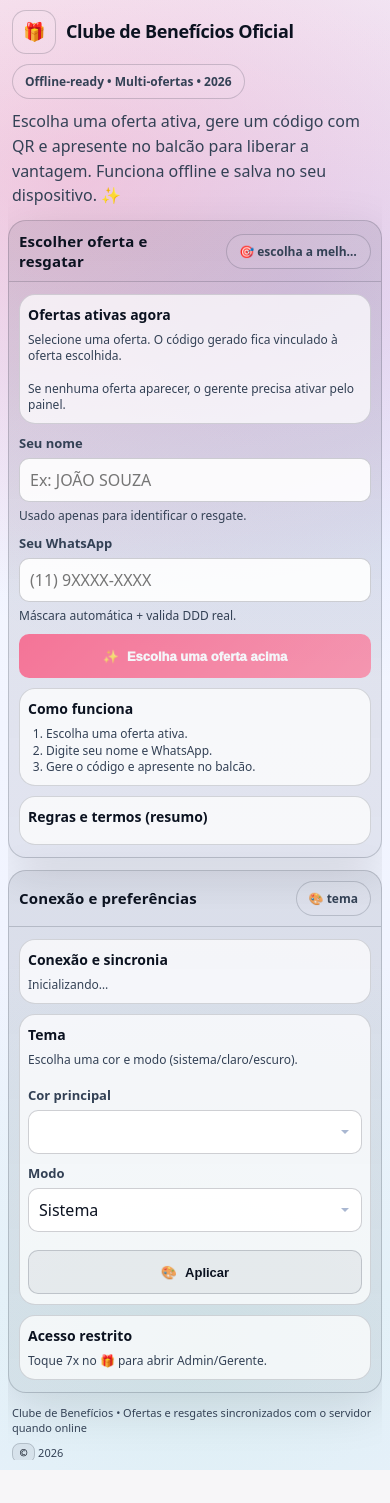
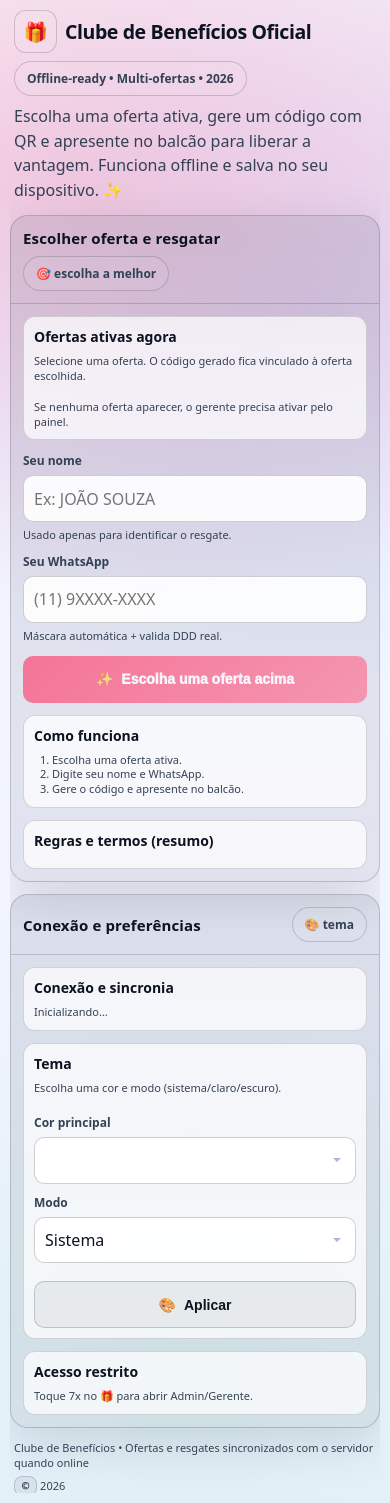
Before and after one commit to Augustuuuuu/clube-beneficios, a Django app: page / in a window 390 px wide. Before the commit the page ends 1470 px from the top, so only its background shows below. Run offline with Django 5.2, Linux system fonts and the light colour scheme; lists and menus that the app fills with data are empty; some libraries are stand-ins or nearby versions.

Commit message:
Update index.html

```diff
--- a/templates/index.html
+++ b/templates/index.html
@@ -64,6 +64,7 @@
     min-height: 100%;
     width: 100%;
   }
+  /* Mobile-first: base = celular (320px–430px). Desktop via min-width mais abaixo. */
   body{
     margin:0;
     min-height: 100%;
@@ -79,22 +80,26 @@
     display:flex;
     flex-direction:column;
     align-items:center;
-    padding: 20px 14px;
+    padding: clamp(10px, 2.5vw, 14px);
+    padding-left: max(clamp(10px, 2.5vw, 14px), env(safe-area-inset-left));
+    padding-right: max(clamp(10px, 2.5vw, 14px), env(safe-area-inset-right));
+    padding-bottom: max(clamp(10px, 2.5vw, 14px), env(safe-area-inset-bottom));
     overflow-x: hidden !important;
     overflow-y: visible !important;
     box-sizing:border-box;
   }
 
-  .wrap{ width:100%; max-width:min(1120px, 100vw); display:grid; gap:18px; box-sizing:border-box; min-width:0; padding:0 2px; overflow: visible; }
-  header{ display:flex; align-items:flex-start; justify-content:space-between; gap:14px; padding:0 6px; min-width:0; flex-wrap:wrap; }
-  .brand{ display:flex; flex-direction:column; gap:10px; min-width:0; flex:1; }
-  .titleRow{ display:flex; align-items:center; gap:10px; flex-wrap:wrap; min-width:0; }
-  h1{ margin:0; font-size: 22px; letter-spacing:-0.02em; line-height:1.2; display:flex; align-items:center; gap:10px; flex-wrap:wrap; min-width:0; word-break:break-word; }
+  .wrap{ width:100%; max-width:100%; display:grid; gap:clamp(12px, 2.5vw, 18px); box-sizing:border-box; min-width:0; padding:0; overflow-x:hidden; }
+  header{ display:flex; align-items:flex-start; justify-content:space-between; gap:clamp(8px, 2vw, 14px); padding:0 clamp(4px, 1vw, 8px); min-width:0; flex-wrap:wrap; }
+  .brand{ display:flex; flex-direction:column; gap:clamp(8px, 1.5vw, 10px); min-width:0; flex:1; }
+  .titleRow{ display:flex; align-items:center; gap:clamp(8px, 1.5vw, 10px); flex-wrap:wrap; min-width:0; }
+  h1{ margin:0; font-size:clamp(18px, 5vw, 24px); letter-spacing:-0.02em; line-height:1.2; display:flex; align-items:center; gap:clamp(8px, 1.5vw, 10px); flex-wrap:wrap; min-width:0; word-break:break-word; }
 
   #secretEmoji{
     display:inline-grid; place-items:center;
-    width: 44px; height: 44px;
-    border-radius: 14px;
+    width: clamp(40px, 11vw, 44px);
+    height: clamp(40px, 11vw, 44px);
+    border-radius: clamp(12px, 3vw, 14px);
     border:1px solid var(--line);
     background:rgba(255,255,255,.06);
     cursor:pointer; user-select:none; touch-action:manipulation;
@@ -105,7 +110,7 @@
   #secretEmoji:active{ transform: translateY(1px) scale(.98); }
   #secretEmoji:focus-visible{ outline:none; box-shadow:var(--focus); }
 
-  .brand p{ margin:0; color:var(--muted); line-height:1.55; max-width:78ch; }
+  .brand p{ margin:0; color:var(--muted); line-height:1.55; max-width:min(78ch, 100%); overflow-wrap:break-word; word-break:break-word; }
 
   .pill{
     border:1px solid var(--line);
@@ -117,24 +122,26 @@
     color:var(--muted);
     user-select:none;
     white-space:nowrap;
+    max-width:100%;
+    min-width:0;
   }
 
   .banner{
     display:none;
-    padding: 10px 12px;
-    border-radius: 12px;
+    padding: clamp(8px, 2vw, 10px) clamp(10px, 2vw, 12px);
+    border-radius: clamp(10px, 2vw, 12px);
     border:1px solid rgba(255,209,102,.35);
     background:rgba(255,209,102,.12);
     color:var(--text);
-    font-size: 13px;
+    font-size: clamp(12px, 2.5vw, 13px);
     box-shadow:var(--shadow);
-    margin:0 6px;
+    margin:0 clamp(4px, 1vw, 6px);
     min-width:0;
+    max-width:100%;
   }
   .banner.show{ display:block; }
 
-  .grid{ display:grid; grid-template-columns: 1.05fr .95fr; gap: 16px; min-width:0; width:100%; overflow:visible; }
-  @media (max-width: 920px){ .grid{ grid-template-columns: 1fr; } }
+  .grid{ display:grid; grid-template-columns: 1fr; gap: clamp(12px, 2.5vw, 16px); min-width:0; width:100%; overflow:visible; }
 
   .card{
     background: linear-gradient(180deg, var(--card2), var(--card));
@@ -147,27 +154,28 @@
     max-width:100%;
   }
   .head{
-    padding: 18px 18px 14px;
+    padding: clamp(12px, 2.5vw, 18px);
     border-bottom:1px solid var(--line);
-    display:flex; align-items:center; justify-content:space-between; gap: 12px;
+    display:flex; align-items:center; justify-content:space-between; gap: clamp(8px, 1.5vw, 12px);
     min-width:0;
-  }
-  .head h2{ margin:0; font-size: 16px; letter-spacing:.01em; min-width:0; }
-
-  .content{ padding: 18px; display:flex; flex-direction:column; gap: 14px; box-sizing:border-box; min-width:0; overflow: visible; }
-
-  .row{ display:grid; grid-template-columns: 1fr 1fr; gap: 12px; min-width:0; }
-  .row > *{ min-width:0; }
-
-  label{ display:block; color:var(--muted); font-size: 13px; margin:0 0 6px; font-weight:900; }
+    flex-wrap:wrap;
+  }
+  .head h2{ margin:0; font-size: clamp(15px, 3.5vw, 17px); letter-spacing:.01em; min-width:0; flex:1 1 auto; }
+
+  .content{ padding: clamp(12px, 2.5vw, 18px); display:flex; flex-direction:column; gap: clamp(12px, 2vw, 14px); box-sizing:border-box; min-width:0; overflow: visible; }
+
+  .row{ display:grid; grid-template-columns: 1fr; gap: clamp(10px, 2vw, 12px); min-width:0; }
+  .row > *{ min-width:0; width:100%; }
+
+  label{ display:block; color:var(--muted); font-size: clamp(12px, 2.5vw, 13px); margin:0 0 6px; font-weight:900; }
 
   input,select,textarea{
     width:100%;
     min-width:0;
     max-width:100%;
-    min-height: 48px;
-    padding: 12px 12px;
-    border-radius: 12px;
+    min-height: clamp(44px, 12vw, 48px);
+    padding: clamp(10px, 2.5vw, 12px);
+    border-radius: clamp(10px, 2vw, 12px);
     border:1px solid rgba(255,255,255,.18);
     background:rgba(0,0,0,.22);
     color:var(--text);
@@ -200,22 +208,22 @@
     padding-right: 36px;
   }
 
-  textarea{ min-height: 96px; resize: vertical; }
-
-  .hint{ color:var(--muted); font-size: 12px; line-height:1.35; margin-top:6px; }
+  textarea{ min-height: clamp(80px, 22vw, 96px); resize: vertical; }
+
+  .hint{ color:var(--muted); font-size: clamp(11px, 2.2vw, 12px); line-height:1.35; margin-top:6px; }
 
   button{
     width:100%;
-    min-height: 48px;
-    padding: 12px 14px;
-    border-radius: 12px;
+    min-height: clamp(44px, 12vw, 48px);
+    padding: clamp(10px, 2.5vw, 12px) clamp(12px, 2.5vw, 14px);
+    border-radius: clamp(10px, 2vw, 12px);
     border:0;
     background: linear-gradient(135deg, var(--accent), var(--accent2));
     color:white;
     font-weight:950;
-    font-size: 15px;
+    font-size: clamp(14px, 3.5vw, 15px);
     cursor:pointer;
-    display:flex; align-items:center; justify-content:center; gap: 10px;
+    display:flex; align-items:center; justify-content:center; gap: clamp(8px, 2vw, 10px);
     transition: transform .08s ease, filter .2s ease, opacity .2s ease;
     touch-action: manipulation;
     box-sizing:border-box;
@@ -223,7 +231,7 @@
   }
   button[style*="width:auto"],
   button[style*="width: auto"]{
-    width: auto;
+    width: 100%;
     max-width: 100%;
   }
   button:hover:not(:disabled){ filter:brightness(1.06); }
@@ -259,12 +267,12 @@
     width:100%;
     max-width:100%;
     min-width:0;
-    min-height: 44px;
-    margin-top: 8px;
+    min-height: clamp(44px, 12vw, 48px);
+    margin-top: clamp(6px, 1.5vw, 8px);
     display:inline-flex;
     align-items:center;
     justify-content:center;
-    gap: 8px;
+    gap: clamp(6px, 1.5vw, 8px);
     box-sizing:border-box;
   }
 
@@ -285,11 +293,11 @@
 
   .codeCard{
     border:1px solid rgba(255,255,255,.18);
-    border-radius: 16px;
+    border-radius: clamp(12px, 2.5vw, 16px);
     background: rgba(0,0,0,.14);
-    padding: 14px;
+    padding: clamp(10px, 2vw, 14px);
     display:grid;
-    gap: 10px;
+    gap: clamp(8px, 1.5vw, 10px);
   }
   @media (prefers-color-scheme: light){
     .codeCard{ background: rgba(255,255,255,.72); border-color: rgba(15,23,42,.16); }
@@ -298,34 +306,36 @@
   .offerList{ display:grid; gap:10px; }
   .offerItem{
     border:1px solid var(--line);
-    border-radius: 14px;
-    padding: 12px;
+    border-radius: clamp(12px, 2vw, 14px);
+    padding: clamp(10px, 2vw, 12px);
     background: rgba(0,0,0,.10);
     display:grid;
-    gap: 6px;
+    gap: clamp(6px, 1vw, 8px);
   }
   @media (prefers-color-scheme: light){
     .offerItem{ background: rgba(255,255,255,.60); }
   }
   .offerTop{ display:flex; align-items:flex-start; justify-content:space-between; gap:10px; flex-wrap:wrap; }
   .offerTitle{ font-weight:950; }
-  .offerMeta{ color:var(--muted); font-size: 12px; line-height:1.35; overflow-wrap:break-word; word-break:break-word; }
-  .offerPickRow{ display:flex; gap: 10px; flex-wrap:wrap; align-items:center; justify-content:space-between; }
-  .offerBtn{ width:auto; min-width: 140px; max-width: 100%; }
+  .offerMeta{ color:var(--muted); font-size: clamp(11px, 2.2vw, 12px); line-height:1.35; overflow-wrap:break-word; word-break:break-word; }
+  .offerPickRow{ display:flex; gap: clamp(8px, 1.5vw, 10px); flex-wrap:wrap; align-items:center; justify-content:space-between; }
+  .offerBtn{ width:100%; min-width: 0; max-width: 100%; }
 
   .resultWrap{ display:none; gap:12px; width:100%; max-width:100%; min-width:0; overflow:hidden; }
   .resultWrap.show{ display:grid; }
   #codeCard{ width:100%; max-width:100%; overflow-wrap:break-word; min-width:0; overflow:hidden; }
 
-  .codeLine{ display:flex; align-items:center; justify-content:space-between; gap:10px; flex-wrap:wrap; min-width:0; }
+  .codeLine{ display:flex; flex-direction:column; align-items:stretch; gap: clamp(8px, 2vw, 10px); min-width:0; }
+  .codeLine .secondary{ width: 100%; min-width: 0; }
   .code{
     font-family: var(--mono);
-    font-size: 18px;
+    font-size: clamp(15px, 4vw, 18px);
     letter-spacing: .06em;
     font-weight: 950;
-    display:flex; align-items:center; gap: 10px;
+    display:flex; align-items:center; gap: clamp(6px, 1.5vw, 10px);
     flex-wrap:wrap;
     min-width:0;
+    word-break:break-all;
   }
   .tag{
     font-size: 12px;
@@ -344,10 +354,11 @@
   .qrRow{
     display:flex;
     flex-direction:column;
-    gap:14px;
+    gap: clamp(10px, 2vw, 14px);
     align-items:stretch;
     min-width:0;
   }
+  #codeCard .qrRow qr-generator{ --s: min(180px, 50vw) !important; max-width: 100%; }
   .qrRow .resultInfoCol{
     width:100%;
     min-width:0;
@@ -362,83 +373,57 @@
   }
 
   footer{
-    padding: 0 6px;
+    padding: 0 clamp(4px, 1vw, 6px);
     color: var(--muted);
-    font-size: 12px;
+    font-size: clamp(11px, 2.2vw, 12px);
     display:flex; align-items:center; justify-content:space-between;
-    gap: 10px;
+    gap: clamp(8px, 1.5vw, 10px);
     flex-wrap:wrap;
     min-width:0;
-  }
-
-  /* ========== Responsivo celular: tudo encaixa na tela ========== */
-  @media (max-width: 600px){
-    .wrap{ width: 100%; max-width: 100%; padding: 0; gap: 14px; min-width: 0; overflow-x: hidden; box-sizing: border-box; }
-    body{ padding: 12px 10px; padding-left: max(10px, env(safe-area-inset-left)); padding-right: max(10px, env(safe-area-inset-right)); padding-bottom: max(12px, env(safe-area-inset-bottom)); box-sizing: border-box; }
-    header, .brand, .titleRow, .grid, .card, .content, .row, .row > *, #codeCard, .resultWrap, .codeLine, .qrRow, .resultInfoCol, .offerList, .offerItem{ min-width: 0; max-width: 100%; box-sizing: border-box; }
-    header{ padding: 0 4px; }
-    .brand p{ max-width: 100%; overflow-wrap: break-word; word-break: break-word; }
-    h1{ font-size: 20px; }
-    .pill{ max-width: 100%; overflow: hidden; text-overflow: ellipsis; white-space: nowrap; }
-    .grid{ grid-template-columns: 1fr; gap: 12px; width: 100%; }
-    .content{ padding: 14px 12px; gap: 12px; width: 100%; }
-    .head{ padding: 12px 12px; }
-    .head h2{ font-size: 15px; }
-    .row{ grid-template-columns: 1fr; gap: 10px; width: 100%; }
-    .row > div{ width: 100%; min-width: 0; }
-    label{ font-size: 13px; }
-    input, select, textarea{
-      width: 100% !important;
-      max-width: 100% !important;
-      min-width: 0 !important;
-      padding: 10px 12px;
-      min-height: 44px;
-      font-size: 16px;
-      border-radius: 10px;
-      box-sizing: border-box;
-    }
-    select{ padding-right: 36px; background-position: right 10px center; }
-    textarea{ min-height: 80px; }
-    .hint{ font-size: 12px; }
-    button{
-      width: 100%;
-      min-height: 44px;
-      padding: 10px 12px;
-      font-size: 14px;
-      border-radius: 10px;
-      gap: 8px;
-      box-sizing: border-box;
-    }
-    button[style*="min-width"]{ min-width: 0 !important; width: 100% !important; }
-    .codeCard{ padding: 12px 10px; gap: 8px; width: 100%; }
-    .offerItem{ padding: 10px; }
-    .offerMeta{ font-size: 12px; overflow-wrap: break-word; word-break: break-word; }
-    .offerBtn{ min-width: 0 !important; width: 100% !important; }
-    .codeLine{ flex-direction: column; align-items: stretch; gap: 8px; }
-    .codeLine .secondary{ min-width: 0 !important; width: 100% !important; }
-    .code{ font-size: 15px; word-break: break-all; }
-    .resultShareBtn{ width: 100%; min-height: 44px; margin-top: 8px; gap: 8px; box-sizing: border-box; }
-    #codeCard .qrRow qr-generator{ --s: 180px !important; max-width: 100%; }
-    footer{ padding: 0 4px; font-size: 11px; flex-wrap: wrap; }
-    .banner{ margin: 0 4px; padding: 8px 10px; font-size: 12px; max-width: 100%; }
-  }
-  @media (max-width: 480px){
-    body{ padding: 10px 8px; padding-left: max(8px, env(safe-area-inset-left)); padding-right: max(8px, env(safe-area-inset-right)); }
-    .wrap{ gap: 12px; }
-    .content{ padding: 12px 10px; gap: 10px; }
-    .head{ padding: 10px 10px; }
-    h1{ font-size: 18px; }
-    input, select, textarea{ padding: 10px 10px; }
-    button{ padding: 10px 10px; font-size: 13px; }
-    .codeCard{ padding: 10px 8px; }
-  }
+    max-width:100%;
+  }
+  footer span{ overflow-wrap: break-word; word-break: break-word; min-width: 0; }
+
+  /* Tablet: 2 colunas no formulário (nome | telefone) e botão “Escolher” ao lado */
+  @media (min-width: 640px){
+    body{ padding: 14px 12px; padding-left: max(12px, env(safe-area-inset-left)); padding-right: max(12px, env(safe-area-inset-right)); }
+    .wrap{ max-width: 100%; gap: 16px; }
+    .row{ grid-template-columns: 1fr 1fr; }
+    .row > *{ width: auto; }
+    .offerBtn{ width: auto; min-width: 140px; }
+    button[style*="width:auto"],
+    button[style*="width: auto"]{ width: auto; max-width: 100%; }
+    .codeLine{ flex-direction: row; align-items: center; justify-content: space-between; flex-wrap: wrap; }
+    .codeLine .secondary{ width: auto; min-width: 120px; }
+    #codeCard .qrRow qr-generator{ --s: 200px !important; }
+  }
+
+  /* Desktop: 2 colunas (conteúdo | lateral), mais espaço */
+  @media (min-width: 920px){
+    body{ padding: 20px 14px; }
+    .wrap{ max-width: min(1120px, 100vw); padding: 0 2px; gap: 18px; }
+    .grid{ grid-template-columns: 1.05fr .95fr; gap: 16px; }
+    .content{ padding: 18px; gap: 14px; }
+    .head{ padding: 18px 18px 14px; }
+    .head h2{ font-size: 16px; }
+    h1{ font-size: 22px; }
+    .row{ gap: 12px; }
+    input, select, textarea{ min-height: 48px; padding: 12px; }
+    button{ min-height: 48px; padding: 12px 14px; font-size: 15px; }
+    .code{ font-size: 18px; }
+    #codeCard .qrRow qr-generator{ --s: 220px !important; }
+  }
+
+  /* Celular muito estreito: ajuste extra */
   @media (max-width: 360px){
     body{ padding: 8px 6px; padding-left: max(6px, env(safe-area-inset-left)); padding-right: max(6px, env(safe-area-inset-right)); }
+    .wrap{ gap: 10px; }
     .content{ padding: 10px 8px; gap: 8px; }
+    .head{ padding: 8px; }
     input, select, textarea{ padding: 8px 10px; min-height: 42px; }
-    button{ padding: 8px 10px; font-size: 13px; min-height: 42px; }
+    button{ padding: 8px 10px; min-height: 42px; font-size: 13px; }
     .codeCard{ padding: 8px 6px; }
-    .head{ padding: 8px; }
+    h1{ font-size: 17px; }
   }
 
   .srOnly{
```
